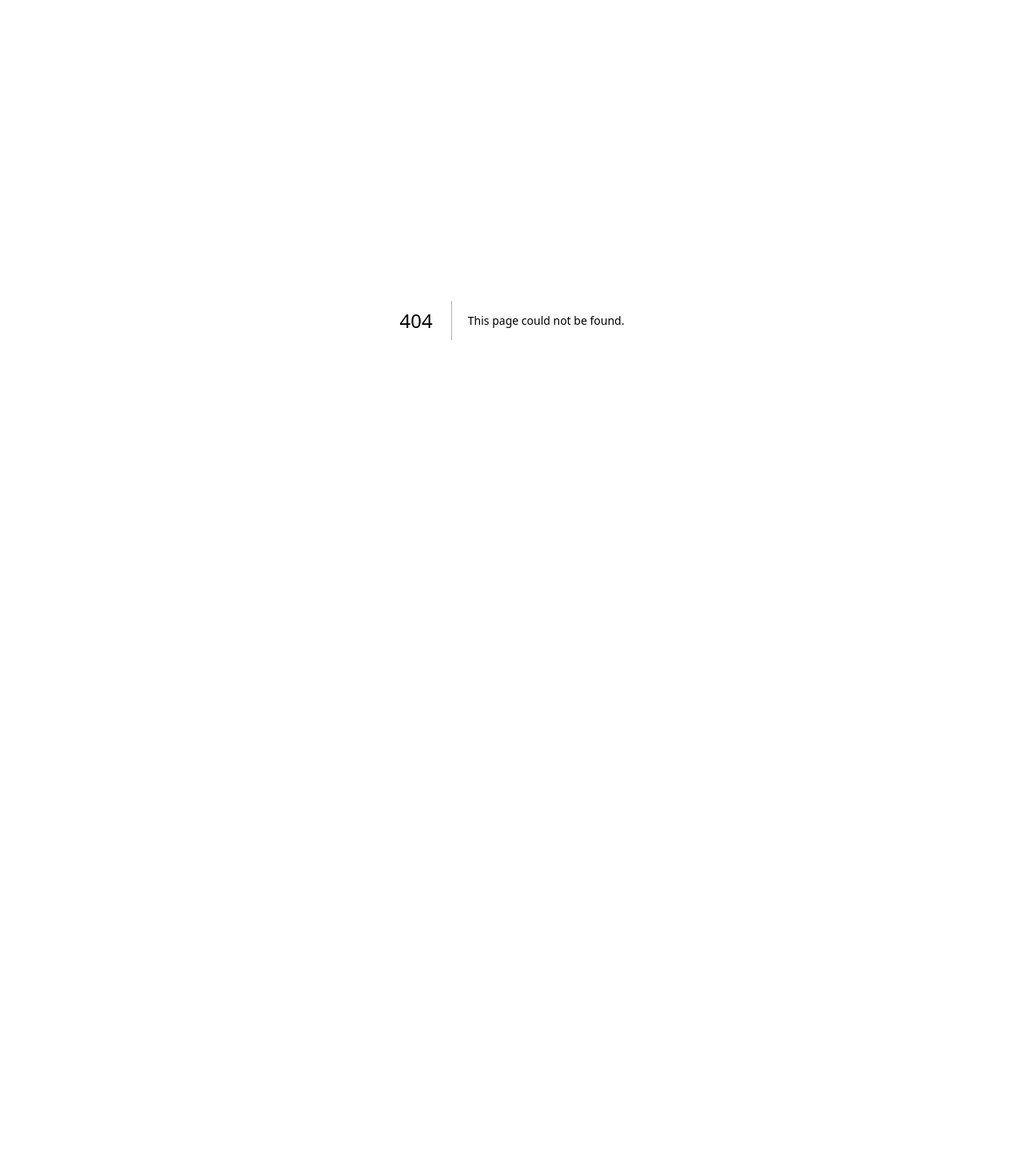
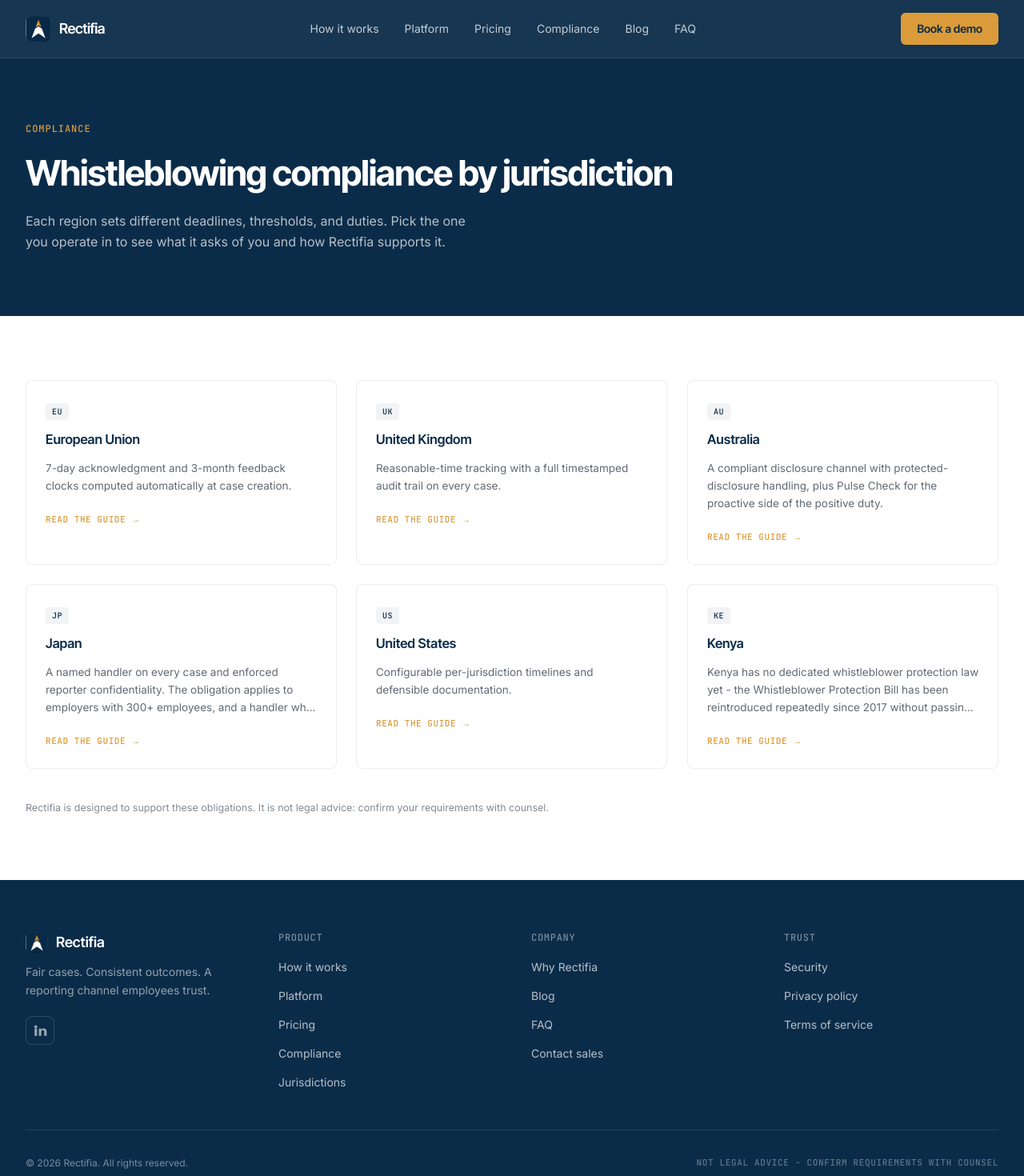
Before and after one commit to maduranga98/rectifia-landing, a Next.js app: page /jurisdictions in a window 1280 px wide. Before the commit this address had no page. Shown: the top 1470 px of the page at 80% size. Before the commit the page ends 800 px from the top, so only its background shows below. Built offline with nearby package versions, Linux system fonts and the light colour scheme.

Commit message:
Add /jurisdictions hub page; link from footer, sitemap and jurisdiction breadcrumbs
Co-Authored-By: Claude Sonnet 5.5 <noreply@anthropic.com>
Claude-Session: https://claude.ai/code/session_01NhoguYd4UNGocXmrhHPu1k

```diff
--- a/app/jurisdictions/[slug]/page.tsx
+++ b/app/jurisdictions/[slug]/page.tsx
@@ -91,8 +91,8 @@ export default async function JurisdictionPage({
       {
         "@type": "ListItem",
         position: 2,
-        name: "Compliance",
-        item: `${siteUrl}/#frameworks`,
+        name: "Jurisdictions",
+        item: `${siteUrl}/jurisdictions`,
       },
       { "@type": "ListItem", position: 3, name: jurisdiction.metaTitle, item: url },
     ],
@@ -113,10 +113,10 @@ export default async function JurisdictionPage({
         <section className="bg-white px-8 pb-16 pt-20">
           <div className="mx-auto max-w-[720px]">
             <Link
-              href="/#frameworks"
+              href="/jurisdictions"
               className="mb-8 inline-block font-mono text-xs font-medium tracking-[0.05em] text-navy/60 transition-colors hover:text-gold"
             >
-              ← ALL FRAMEWORKS
+              ← ALL JURISDICTIONS
             </Link>
 
             <Kicker className="mb-3.5">
--- /dev/null
+++ b/app/jurisdictions/page.tsx
@@ -0,0 +1,127 @@
+import type { Metadata } from "next";
+import Link from "next/link";
+import { Header } from "@/components/layout/header";
+import { Footer } from "@/components/layout/footer";
+import { Kicker } from "@/components/ui/kicker";
+import { Reveal } from "@/components/ui/reveal";
+import { OG_IMAGE } from "@/lib/blog";
+import { jurisdictions } from "@/lib/jurisdictions";
+
+const siteUrl = "https://rectifia.com";
+const url = `${siteUrl}/jurisdictions`;
+const title = "Whistleblowing Compliance by Jurisdiction";
+const description =
+  "Compare whistleblowing rules across the EU, UK, Australia, Japan, US and Kenya, and see how Rectifia helps you meet each one. Book a demo.";
+
+export const metadata: Metadata = {
+  title,
+  description,
+  alternates: {
+    canonical: url,
+  },
+  openGraph: {
+    type: "website",
+    url,
+    title,
+    description,
+    images: [OG_IMAGE],
+  },
+  twitter: {
+    card: "summary_large_image",
+    title,
+    description,
+    images: [OG_IMAGE.url],
+  },
+};
+
+export default function JurisdictionsPage() {
+  const collectionJsonLd = {
+    "@context": "https://schema.org",
+    "@type": "CollectionPage",
+    name: title,
+    description,
+    url,
+    inLanguage: "en",
+    isPartOf: { "@type": "WebSite", name: "Rectifia", url: siteUrl },
+    mainEntity: {
+      "@type": "ItemList",
+      itemListElement: jurisdictions.map((j, i) => ({
+        "@type": "ListItem",
+        position: i + 1,
+        name: j.h1,
+        url: `${siteUrl}/jurisdictions/${j.slug}`,
+      })),
+    },
+  };
+
+  const breadcrumbJsonLd = {
+    "@context": "https://schema.org",
+    "@type": "BreadcrumbList",
+    itemListElement: [
+      { "@type": "ListItem", position: 1, name: "Home", item: siteUrl },
+      { "@type": "ListItem", position: 2, name: "Jurisdictions", item: url },
+    ],
+  };
+
+  return (
+    <>
+      <script
+        type="application/ld+json"
+        dangerouslySetInnerHTML={{ __html: JSON.stringify(collectionJsonLd) }}
+      />
+      <script
+        type="application/ld+json"
+        dangerouslySetInnerHTML={{ __html: JSON.stringify(breadcrumbJsonLd) }}
+      />
+      <Header />
+      <main className="flex-1">
+        <section className="bg-navy px-8 py-20">
+          <div className="mx-auto max-w-[1280px]">
+            <Kicker className="mb-3.5">COMPLIANCE</Kicker>
+            <h1 className="font-display text-[38px] font-bold tracking-tight text-white sm:text-[44px]">
+              Whistleblowing compliance by jurisdiction
+            </h1>
+            <p className="mt-3.5 max-w-[560px] font-sans text-base leading-relaxed text-white/70">
+              Each region sets different deadlines, thresholds, and duties. Pick the one you
+              operate in to see what it asks of you and how Rectifia supports it.
+            </p>
+          </div>
+        </section>
+
+        <section className="bg-white px-8 py-20">
+          <div className="mx-auto max-w-[1280px]">
+            <div className="grid grid-cols-1 gap-6 sm:grid-cols-2 lg:grid-cols-3">
+              {jurisdictions.map((j, i) => (
+                <Reveal key={j.slug} delay={i * 70}>
+                  <Link
+                    href={`/jurisdictions/${j.slug}`}
+                    className="hover-lift block h-full rounded-lg border border-navy/8 bg-white p-6"
+                  >
+                    <span className="rounded bg-navy/6 px-2 py-1 font-mono text-[10px] font-medium tracking-[0.05em] text-navy">
+                      {j.code}
+                    </span>
+                    <div className="my-3.5 font-display text-[16.5px] font-semibold leading-snug text-navy">
+                      {j.region}
+                    </div>
+                    <p className="mb-4 line-clamp-3 font-sans text-[13.5px] leading-relaxed text-ink/70">
+                      {j.lede}
+                    </p>
+                    <span className="font-mono text-[11px] font-medium tracking-[0.05em] text-gold">
+                      READ THE GUIDE →
+                    </span>
+                  </Link>
+                </Reveal>
+              ))}
+            </div>
+
+            <p className="mt-10 max-w-[720px] font-sans text-[12.5px] leading-relaxed text-ink/55">
+              Rectifia is designed to support these obligations. It is not legal advice: confirm
+              your requirements with counsel.
+            </p>
+          </div>
+        </section>
+      </main>
+      <Footer />
+    </>
+  );
+}
--- a/app/sitemap.ts
+++ b/app/sitemap.ts
@@ -12,6 +12,7 @@ export default function sitemap(): MetadataRoute.Sitemap {
   const staticRoutes: MetadataRoute.Sitemap = [
     { url: siteUrl, lastModified: buildDate, changeFrequency: "weekly", priority: 1 },
     { url: `${siteUrl}/blog`, lastModified: buildDate, changeFrequency: "weekly", priority: 0.8 },
+    { url: `${siteUrl}/jurisdictions`, lastModified: buildDate, changeFrequency: "monthly", priority: 0.7 },
     { url: `${siteUrl}/privacy`, lastModified: buildDate, changeFrequency: "yearly", priority: 0.3 },
     { url: `${siteUrl}/terms`, lastModified: buildDate, changeFrequency: "yearly", priority: 0.3 },
   ];
--- a/components/layout/footer.tsx
+++ b/components/layout/footer.tsx
@@ -13,6 +13,7 @@ const columns = [
       { label: "Platform", href: "/#features" },
       { label: "Pricing", href: "/#pricing" },
       { label: "Compliance", href: "/#frameworks" },
+      { label: "Jurisdictions", href: "/jurisdictions" },
     ],
   },
   {
```
